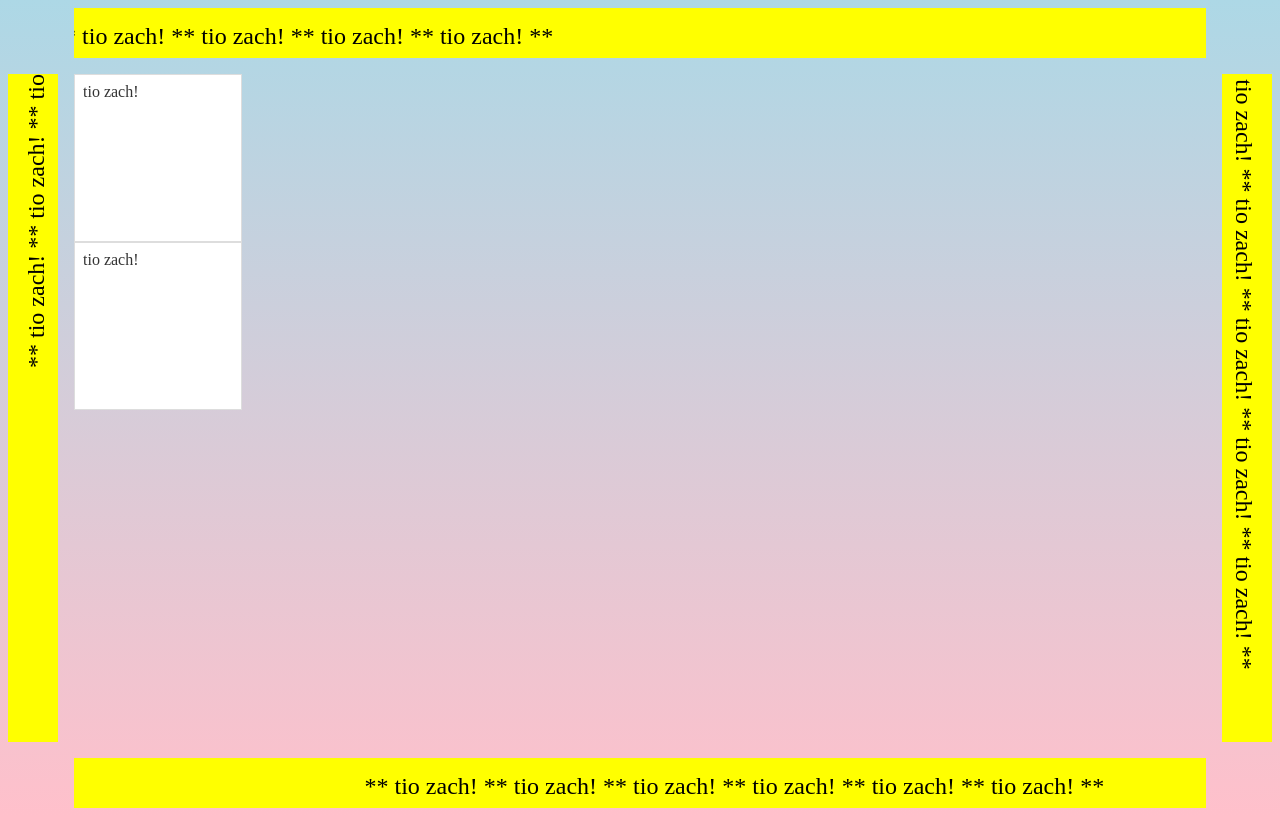
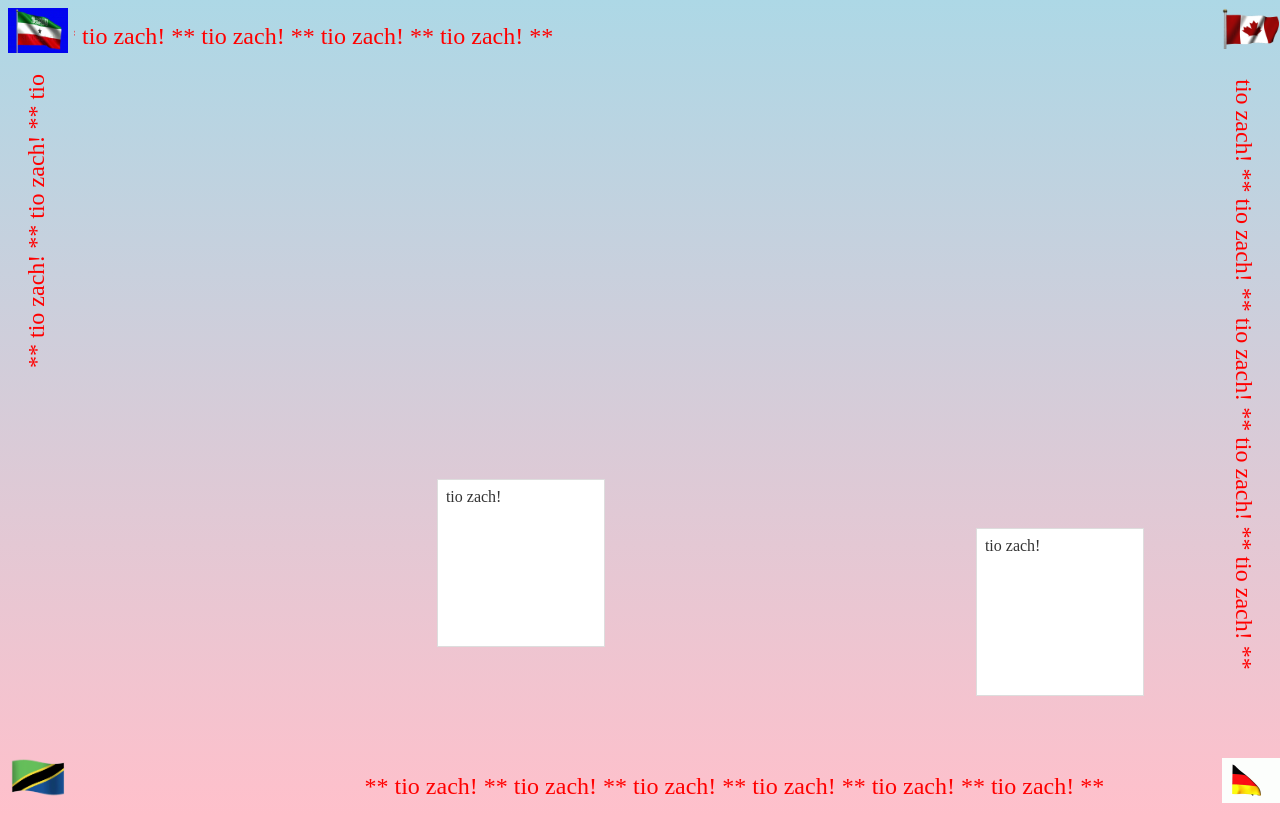
Before and after one commit to agnescameron/tiozach, a plain HTML site: page index.html in a window 1280 px wide. Drawn offline with nearby package versions, Linux system fonts and the light colour scheme.

Commit message:
added flags

```diff
--- a/assets/css/style.css
+++ b/assets/css/style.css
@@ -1,14 +1,14 @@
-  #draggable0 { width: 150px; height: 150px; padding: 0.5em; }
-  #draggable1 { width: 150px; height: 150px; padding: 0.5em; }
-  #draggable2 { width: 150px; height: 150px; padding: 0.5em; }
-  #draggable3 { width: 150px; height: 150px; padding: 0.5em; }
-  #draggable4 { width: 150px; height: 150px; padding: 0.5em; }
-  #draggable5 { width: 150px; height: 150px; padding: 0.5em; }
-  #draggable6 { width: 150px; height: 150px; padding: 0.5em; }
-  #draggable7 { width: 150px; height: 150px; padding: 0.5em; }
-  #draggable8 { width: 150px; height: 150px; padding: 0.5em; }
-  #draggable9 { width: 150px; height: 150px; padding: 0.5em; }
-  #draggable10 { width: 150px; height: 150px; padding: 0.5em; }
+  #draggable0 { width: 150px; height: 150px; padding: 0.5em; position: absolute; }
+  #draggable1 { width: 150px; height: 150px; padding: 0.5em; position: absolute; }
+  #draggable2 { width: 150px; height: 150px; padding: 0.5em; position: absolute; }
+  #draggable3 { width: 150px; height: 150px; padding: 0.5em; position: absolute; }
+  #draggable4 { width: 150px; height: 150px; padding: 0.5em; position: absolute; }
+  #draggable5 { width: 150px; height: 150px; padding: 0.5em; position: absolute; }
+  #draggable6 { width: 150px; height: 150px; padding: 0.5em; position: absolute; }
+  #draggable7 { width: 150px; height: 150px; padding: 0.5em; position: absolute; }
+  #draggable8 { width: 150px; height: 150px; padding: 0.5em; position: absolute; }
+  #draggable9 { width: 150px; height: 150px; padding: 0.5em; position: absolute; }
+  #draggable10 { width: 150px; height: 150px; padding: 0.5em; position: absolute; }
 
  body{
     cursor: url("../img/cursor.png"), auto !important;
@@ -31,7 +31,7 @@
 
 #northMarquee {
 	grid-area: 1 / 2 / 2 / 3;
-	background-color: yellow;
+	/*background-color: yellow;*/
 }
 
 #northMarquee span{
@@ -45,7 +45,7 @@
 
 #eastMarquee {
 	grid-area: 2 / 3 / 3 / 4;
-	background-color: yellow;
+	/*background-color: yellow;*/
 }
 
 #eastMarquee span{
@@ -66,7 +66,7 @@
 
 #southMarquee {
 	grid-area: 3 / 2 / 4 / 3;
-	background-color: yellow;
+	/*background-color: yellow;*/
 }
 
 #southMarquee span{
@@ -80,7 +80,7 @@
 
 #westMarquee {
 	grid-area: 2 / 1 / 3 / 2;
-	background-color: yellow;
+	/*background-color: yellow;*/
 }
 
 #westMarquee span{
@@ -101,6 +101,8 @@
 
 .marquee {
   font-size: 3vh;
+  font-style: bold;
+  color: red;
   padding: 15px;
   overflow: hidden;
   white-space: nowrap;
@@ -111,6 +113,11 @@
   position: relative;
 }
 
+
+.flag {
+	position: relative;
+	width: 120%;
+}
 
 /*CORNERS*/
 
--- a/assets/js/main.js
+++ b/assets/js/main.js
@@ -1,3 +1,13 @@
+
+
+function placeDivs() {
+    for(var i=0; i<11; i++){
+        var left = Math.random()*($(window).width() - 250) + 50;
+        var top = Math.random()*($(window).height() - 250) + 50;
+        $( `#draggable${i}`).css({'left': left, 'top': top});
+        $( `#draggable${i}`).show();
+    }
+}
 
   $( function() {
     $( "#draggable0").draggable();
@@ -12,3 +22,5 @@
     $( "#draggable9").draggable();
     $( "#draggable10").draggable();
   } );
+
+placeDivs();
--- a/index.html
+++ b/index.html
@@ -19,16 +19,16 @@
 	<div id="eastMarquee" class="marquee"><span>** tio zach! ** tio zach! ** tio zach! ** tio zach! ** tio zach! ** tio zach! **</span></div>
 	<div id="southMarquee" class="marquee"><span>** tio zach! ** tio zach! ** tio zach! ** tio zach! ** tio zach! ** tio zach! **</span></div>
 	<div id="westMarquee" class="marquee"><span>** tio zach! ** tio zach! ** tio zach! ** tio zach! ** tio zach! ** tio zach! **</span></div>
-	<div id="topLeft"></div>
-	<div id="topRight"></div>
-	<div id="bottomRight"></div>
-	<div id="bottomLeft"></div>
+	<div id="topLeft"><img src="assets/img/somaliland.gif" class="flag"/></div>
+	<div id="topRight"><img src="assets/img/canada.gif" class="flag"/></div>
+	<div id="bottomRight"><img src="assets/img/germany.gif" class="flag"/></div>
+	<div id="bottomLeft"><img src="assets/img/tanzania.gif" class="flag"/></div>
 	<div id="centralPanel">
-		<div id="draggable0" class="ui-widget-content">
+		<div id="draggable0" class="ui-widget-content" style="display: none">
   tio zach!
 </div>
 
-<div id="draggable1" class="ui-widget-content">
+<div id="draggable1" class="ui-widget-content" style="display: none">
   tio zach!
 </div>
 
```
Also changed, not shown: assets/img/canada.gif (added), assets/img/germany.gif (added), assets/img/somalia.gif (added), assets/img/somaliland.gif (added), assets/img/tanzania.gif (added), assets/img/ubereats.png (added), 1 other file.
